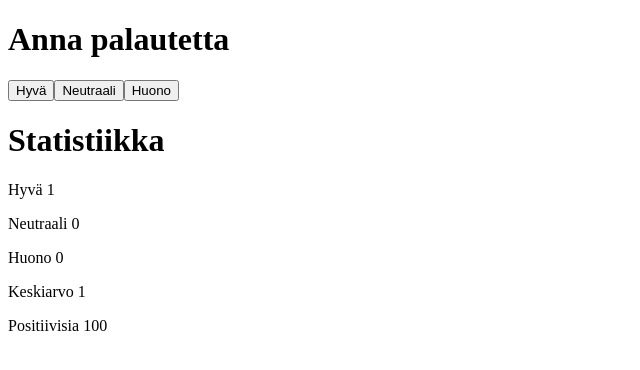
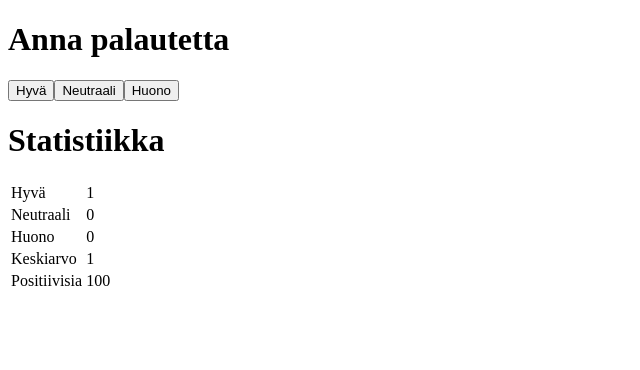
Before and after one commit to oharkonsalo/TKT21009, a React (Create React App) app in the folder osa1/: page / in a window 1280 px wide. Both pictures are taken after a click on the button "Hyvä". Shown: the top 370 px of the page, without its empty margins (0-640 px from the left). Built offline with nearby package versions, Linux system fonts and the light colour scheme.

Commit message:
osa 1 tehtävä 1.11

```diff
--- a/osa1/src/index.js
+++ b/osa1/src/index.js
@@ -37,12 +37,21 @@ class App extends React.Component {
        )
        const Statistics = ({ luku, text }) => {
         return (
-            <p>{text} {luku}</p>
+          <tr>
+            <td>{text}</td>
+            <td>{luku}</td>
+
+          </tr>
+
         )
        }
        const Statistic = ({ luku, text }) => {
         return (
-            <p>{text} {luku}</p>
+          <tr>
+            <td>{text}</td>
+            <td>{luku} </td>
+
+          </tr>
         )
        }
        const KonditionaalinenRenderointi = () => {
@@ -55,16 +64,22 @@ class App extends React.Component {
         }
         return (
           <div>
-            <Statistics luku={this.state.hyva} text="Hyvä"/>
-            <Statistics luku={this.state.neutraali} text="Neutraali"/>
-            <Statistics luku={this.state.huono} text="Huono"/>
+            <table>
+             <tbody>
+              <Statistics luku={this.state.hyva} text="Hyvä"/>
+              <Statistics luku={this.state.neutraali} text="Neutraali"/>
+              <Statistics luku={this.state.huono} text="Huono"/>
 
 
-            <Statistic luku={((this.state.hyva * 1) + (this.state.neutraali * 0) + (this.state.huono * -1))/(this.state.hyva + this.state.neutraali + this.state.huono)} text="Keskiarvo"/>
-            <Statistic luku={(this.state.hyva / (this.state.neutraali + this.state.huono + this.state.hyva))*100} text="Positiivisia"/>
+              <Statistic luku={((this.state.hyva * 1) + (this.state.neutraali * 0) + (this.state.huono * -1))/(this.state.hyva + this.state.neutraali + this.state.huono)} text="Keskiarvo"/>
+              <Statistic luku={((this.state.hyva / (this.state.neutraali + this.state.huono + this.state.hyva))*100)} text="Positiivisia"/>
+            </tbody>
+           </table>
           </div>
+
         )
       }
+
 
       return (
         <div>
```
